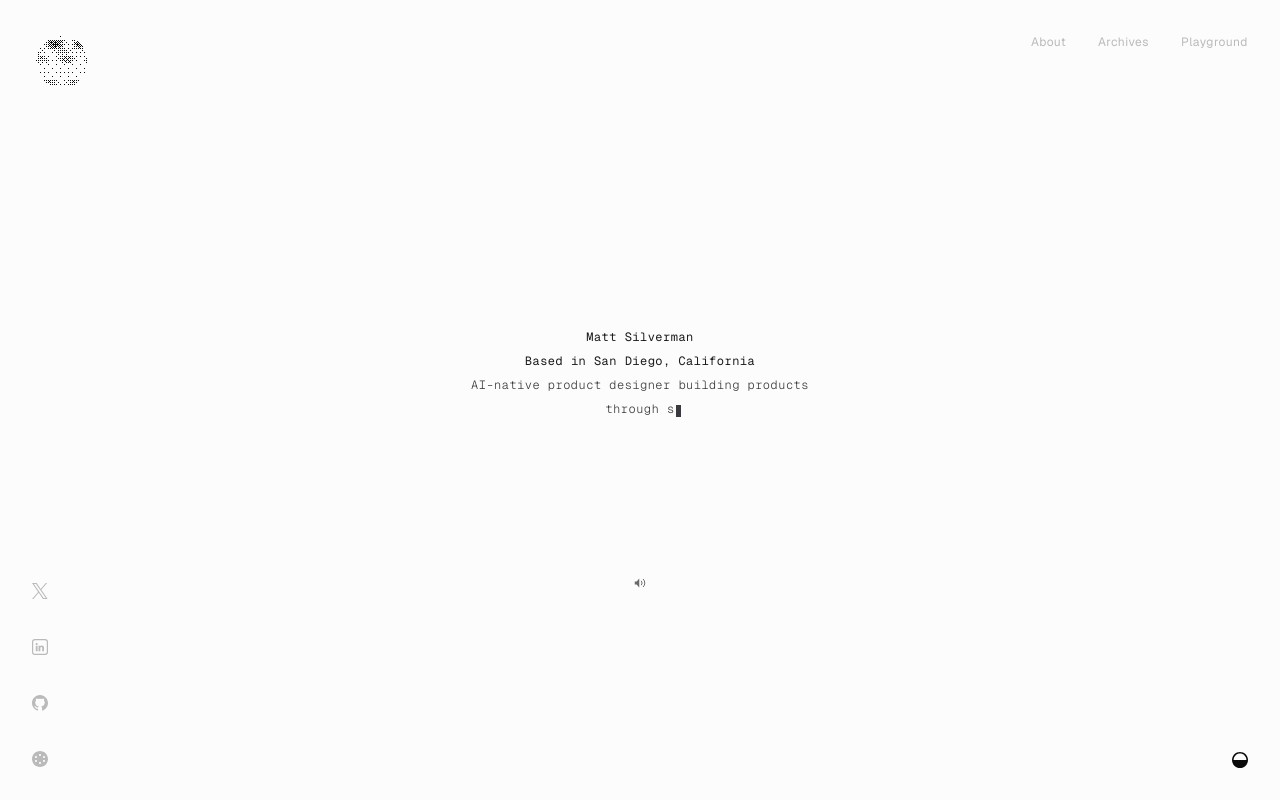
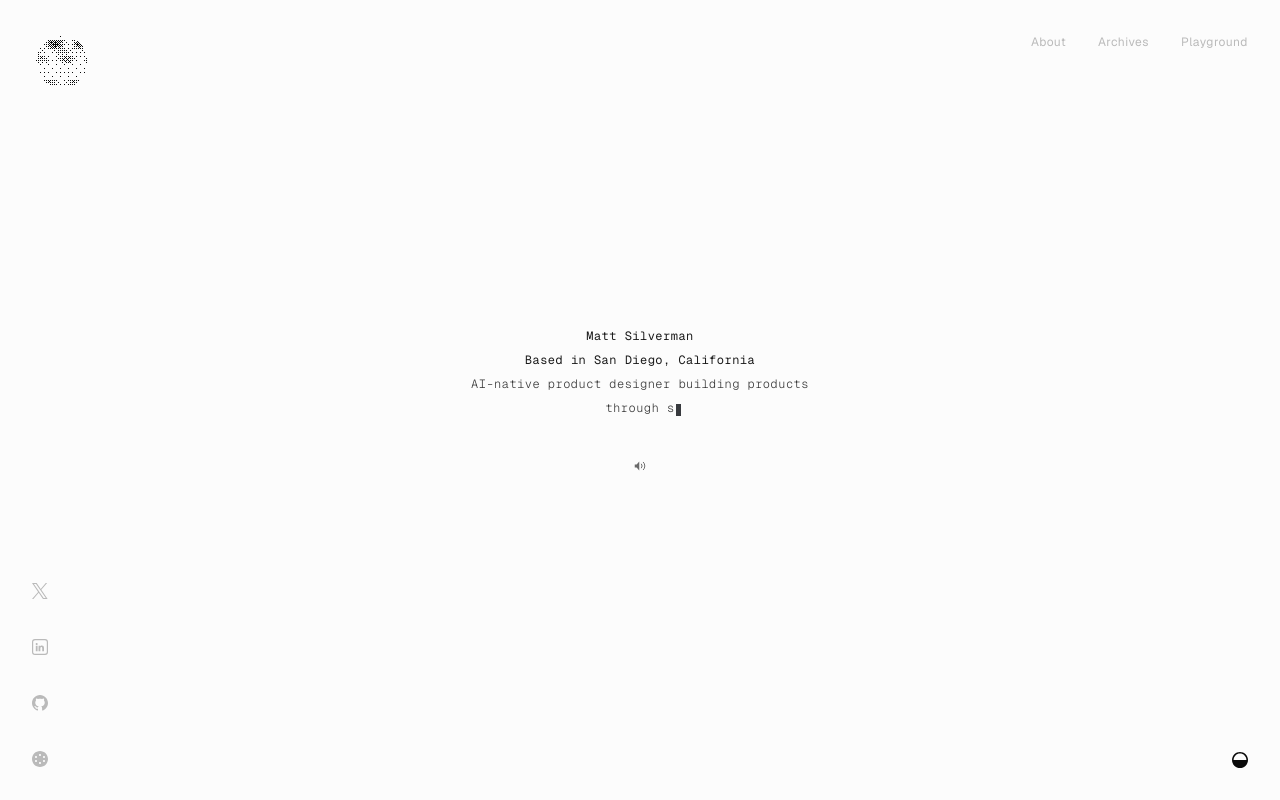
Before and after one commit to mattjss/Portfolio-2027, a React (Vite) app: page / in a window 1280 px wide. Shown: the top 800 px of the page. Built offline with nearby package versions, Linux system fonts and the light colour scheme.

Commit message:
Hero frame hugs content — mute button 20px below h1
Remove fixed 422px height so frame sizes to content.
Button sits 20px beneath the animation, hero stays viewport-centered.

Co-Authored-By: Claude Sonnet 4.6 <noreply@anthropic.com>

```diff
--- a/src/App.css
+++ b/src/App.css
@@ -224,29 +224,21 @@ header .container-fluid {
 
 .hero-frame {
   width: 422px;
-  height: 422px;
   display: flex;
   flex-direction: column;
-}
-
-.hero-frame-body {
-  flex: 1;
+  align-items: center;
+}
+
+.hero-frame-bottom {
   display: flex;
   align-items: center;
   justify-content: center;
-}
-
-.hero-frame-bottom {
-  display: flex;
-  align-items: center;
-  justify-content: center;
-  padding-bottom: 18px;
+  padding-top: 20px;
 }
 
 @media (max-width: 480px) {
   .hero-frame {
     width: 322px;
-    height: 322px;
   }
 }
 
--- a/src/components/Hero.jsx
+++ b/src/components/Hero.jsx
@@ -210,9 +210,7 @@ function Hero() {
   return (
     <section className="hero" ref={heroRef}>
       <div className="hero-frame">
-        <div className="hero-frame-body">
-          <h1 ref={h1Ref}></h1>
-        </div>
+        <h1 ref={h1Ref}></h1>
         <div className="hero-frame-bottom">
           <button
             className="pg-ctrl-btn"
```
